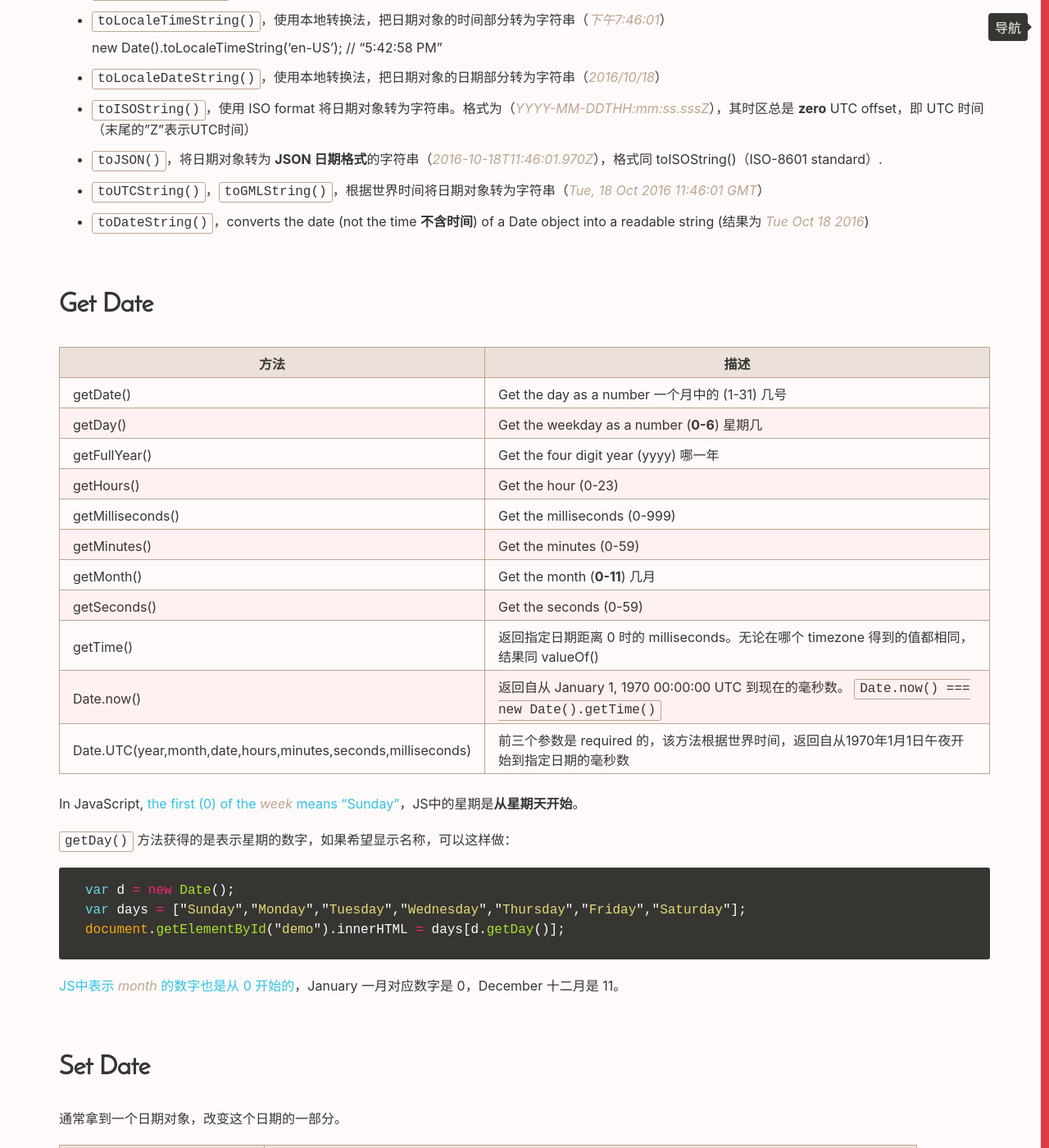
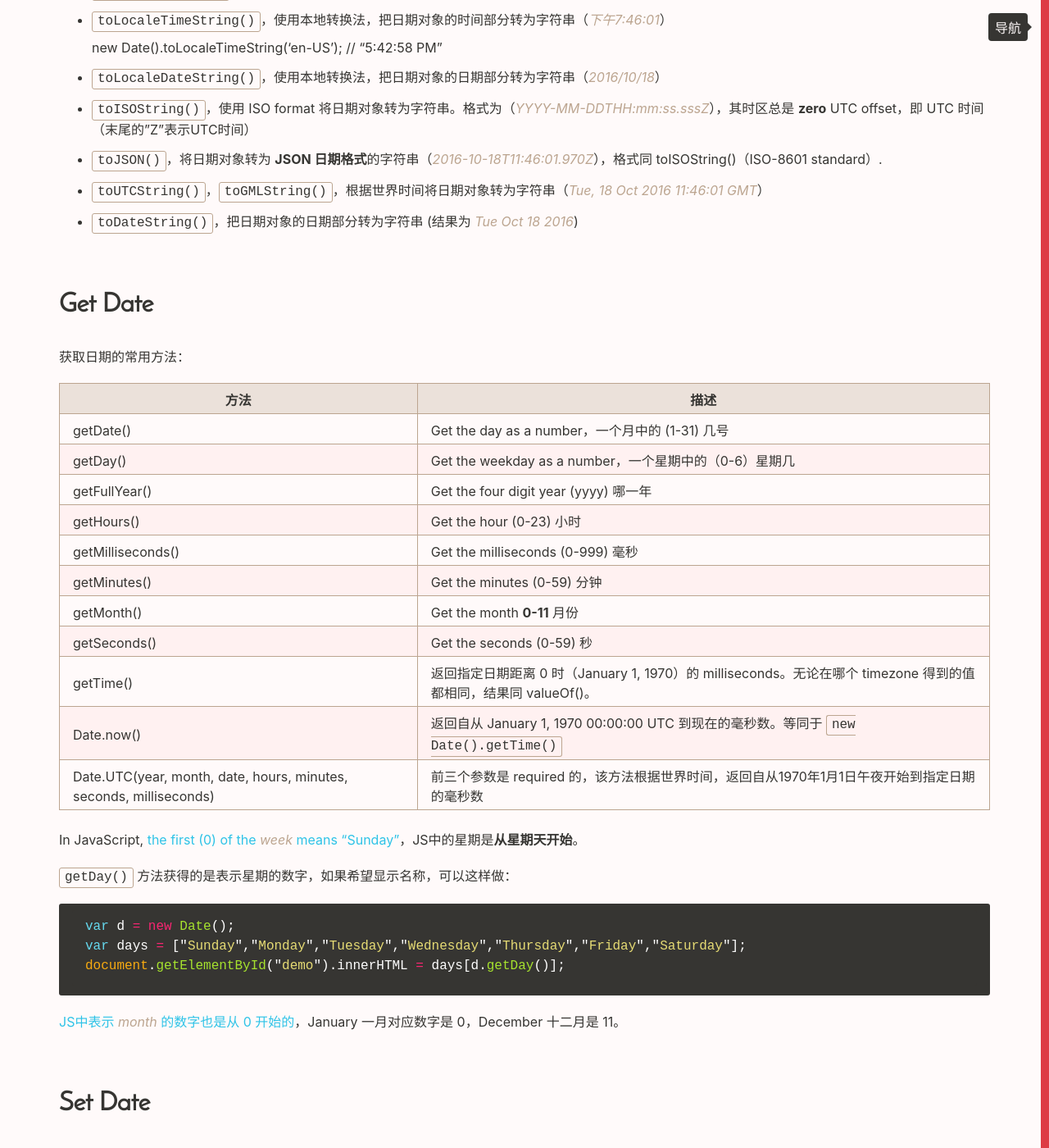
Before and after one commit to Vivi-wu/dive-into-web, a Jekyll site: the page built from _posts/2015-05-04-JavaScript-Date.markdown, in a window 1280 px wide and 1400 px high, scrolled down 3171 px. Shown: the whole window at 82% size. Built offline with Jekyll 4.4.1, drawn with Linux system fonts in a browser that asks for light colours.

Commit message:
mod js的正则表达式和date相关博文

````diff
--- a/_posts/2015-05-02-JavaScript-Data-type.markdown
+++ b/_posts/2015-05-02-JavaScript-Data-type.markdown
@@ -113,6 +113,7 @@ String(undefined)       // "undefined"
 以下均返回 false：
 
 ```js
+Boolean()
 Boolean(false)
 Boolean(0)
 Boolean(-0)
--- a/_posts/2015-05-03-JavaScript-Math-Boolean.markdown
+++ b/_posts/2015-05-03-JavaScript-Math-Boolean.markdown
@@ -16,6 +16,7 @@ category: JavaScript
 + `Math.floor(x)`，四舍五入，返回**向下**最接近参数 x 的整数
 + `Math.pow(x, n)`，返回 x 的 n 次幂
 + `Math.abs(x)`，返回数字 x 的绝对值
++ `Math.trunc(x)`，返回数字 x 的整数部分
 
 <!--more-->
 
@@ -31,9 +32,9 @@ Math.floor(4.7);            // returns 4
 
 ### Math Constants
 
-`Math.E` 自然对数函数的底数，又称 Euler's 欧拉数 (approx. 2.718)
+`Math.E` 自然对数函数的底数，又称 Euler's 欧拉常数 (approx. 2.718)
 
-`Math.PI`  (approx. 3.14)
+`Math.PI`  (approx. 3.14159)
 
 `Math.SQRT2` square root of 2 (2的平方根 approx. 1.414)
 
--- a/_posts/2015-05-04-JavaScript-Date.markdown
+++ b/_posts/2015-05-04-JavaScript-Date.markdown
@@ -117,65 +117,25 @@ var d = new Date("Wed Mar 25 2015 09:56:24 GMT+0100 (W. Europe Standard Time)");
 + `toISOString()`，使用 ISO format 将日期对象转为字符串。格式为（_YYYY-MM-DDTHH:mm:ss.sssZ_），其时区总是 **zero** UTC offset，即 UTC 时间（末尾的"Z"表示UTC时间）
 + `toJSON()`，将日期对象转为 <strong>JSON 日期格式</strong>的字符串（_2016-10-18T11:46:01.970Z_），格式同 toISOString()（ISO-8601 standard）.
 + `toUTCString()`，`toGMLString()`，根据世界时间将日期对象转为字符串（_Tue, 18 Oct 2016 11:46:01 GMT_）
-+ `toDateString()`，converts the date (not the time **不含时间**) of a Date object into a readable string (结果为 _Tue Oct 18 2016_)
++ `toDateString()`，把日期对象的日期部分转为字符串 (结果为 _Tue Oct 18 2016_)
 
 ## Get Date
 
-<table>
-<thead>
-  <tr>
-    <th>方法</th>
-    <th>描述</th>
-  </tr>
-</thead>
-<tbody>
-<tr>
-  <td>getDate()</td>
-  <td>Get the day as a number 一个月中的 (1-31) 几号</td>
-</tr>
-<tr>
-  <td>getDay()</td>
-  <td>Get the weekday as a number (<b>0-6</b>) 星期几</td>
-</tr>
-<tr>
-  <td>getFullYear()</td>
-  <td>Get the four digit year (yyyy) 哪一年</td>
-</tr>
-<tr>
-  <td>getHours()</td>
-  <td>Get the hour (0-23)</td>
-</tr>
-<tr>
-  <td>getMilliseconds()</td>
-  <td>Get the milliseconds (0-999)</td>
-</tr>
-<tr>
-  <td>getMinutes()</td>
-  <td>Get the minutes (0-59)</td>
-</tr>
-<tr>
-  <td>getMonth()</td>
-  <td>Get the month (<b>0-11</b>) 几月</td>
-</tr>
-<tr>
-  <td>getSeconds()</td>
-  <td>Get the seconds (0-59)</td>
-</tr>
-<tr>
-  <td>getTime()</td>
-  <td>返回指定日期距离 0 时的 milliseconds。无论在哪个 timezone 得到的值都相同，结果同 valueOf()</td>
-</tr>
-<tr>
-  <td>Date.now()</td>
-  <td>返回自从 January 1, 1970 00:00:00 UTC 到现在的毫秒数。
-    <code>Date.now() === new Date().getTime()</code>
-  </td>
-</tr>
-<tr>
-  <td>Date.UTC(year,month,date,hours,minutes,seconds,milliseconds)</td>
-  <td>前三个参数是 required 的，该方法根据世界时间，返回自从1970年1月1日午夜开始到指定日期的毫秒数</td>
-</tr>
-</tbody></table>
+获取日期的常用方法：
+
+| 方法 | 描述 |
+| --- | --- |
+| getDate() | Get the day as a number，一个月中的 (1-31) 几号 |
+| getDay() | Get the weekday as a number，一个星期中的（0-6）星期几 |
+| getFullYear() | Get the four digit year (yyyy) 哪一年 |
+| getHours() | Get the hour (0-23) 小时 |
+| getMilliseconds() | Get the milliseconds (0-999) 毫秒 |
+| getMinutes() | Get the minutes (0-59) 分钟 |
+| getMonth() | Get the month **0-11** 月份 |
+| getSeconds() | Get the seconds (0-59) 秒 |
+| getTime() | 返回指定日期距离 0 时（January 1, 1970）的 milliseconds。无论在哪个 timezone 得到的值都相同，结果同 valueOf()。 |
+| Date.now() | 返回自从 January 1, 1970 00:00:00 UTC 到现在的毫秒数。等同于 `new Date().getTime()` |
+| Date.UTC(year, month, date, hours, minutes, seconds, milliseconds) | 前三个参数是 required 的，该方法根据世界时间，返回自从1970年1月1日午夜开始到指定日期的毫秒数 |
 
 In JavaScript, <span class="t-blue">the first (0) of the <em>week</em> means "Sunday"</span>，JS中的星期是<b>从星期天开始</b>。
 
````
Also changed, not shown: _posts/2015-05-02-JavaScript-Regular-Expressions.markdown (+14 -8 lines).
